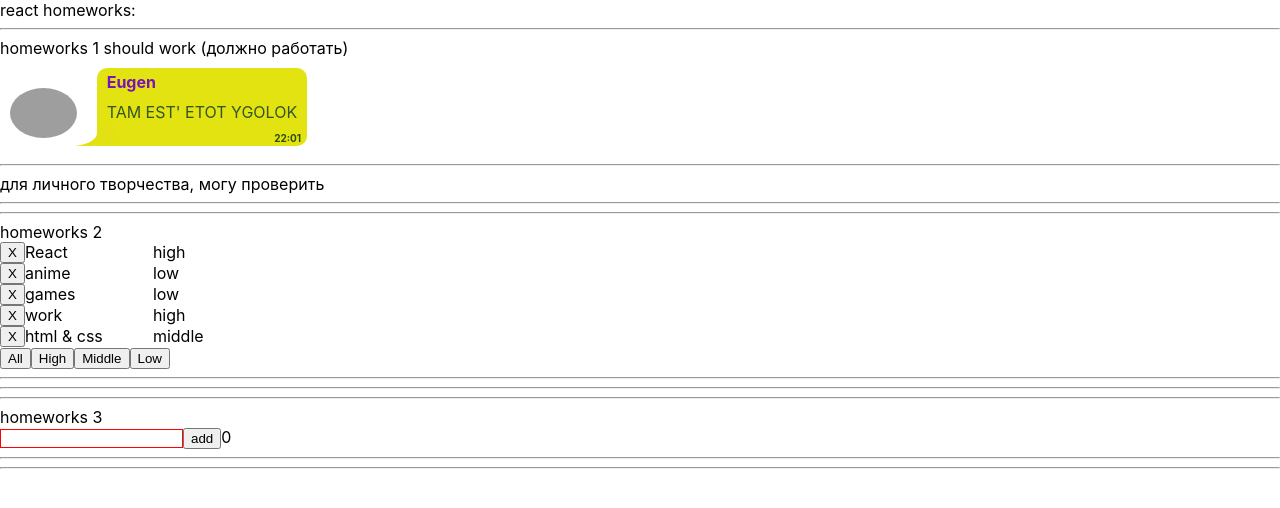
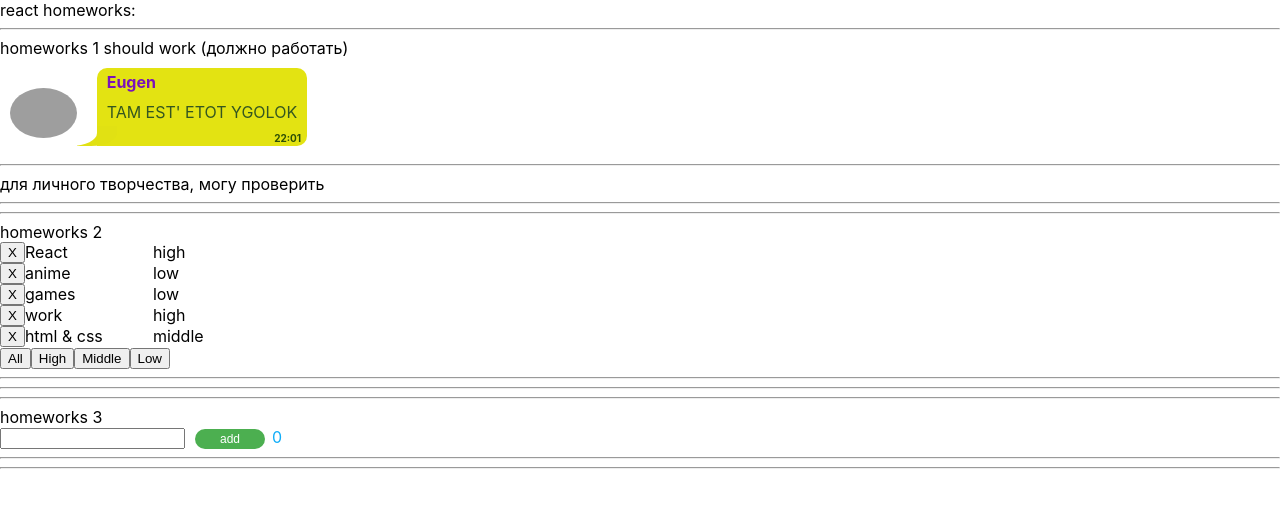
Before and after one commit to StepashkaSuicide/homeworks-by-ignat, a React (Create React App) app: page / in a window 1280 px wide. Shown: the top 508 px of the page. Built offline with nearby package versions, Linux system fonts and the light colour scheme; grey boxes are pictures that could not be loaded.

Commit message:
homework 3 completed

```diff
--- a/src/p2-homeworks/h2/Affairs.tsx
+++ b/src/p2-homeworks/h2/Affairs.tsx
@@ -18,9 +18,9 @@ function Affairs(props: AffairsPropsType) {
     ))
 
     const setAll = () => {props.setFilter('all')} // need to fix
-    const setHigh = () => {props.setFilter('low')}
+    const setHigh = () => {props.setFilter('high')}
     const setMiddle = () => {props.setFilter('middle')}
-    const setLow = () => {props.setFilter('high')}
+    const setLow = () => {props.setFilter('low')}
 
     return (
         <div>
--- a/src/p2-homeworks/h2/HW2.tsx
+++ b/src/p2-homeworks/h2/HW2.tsx
@@ -13,7 +13,7 @@ export type FilterType = 'all' | AffairPriorityType
 
 // constants
 let defaultAffairs: Array<AffairType> = [ // need to fix any
-    {_id: 1, name: 'React', priority: 'high '},
+    {_id: 1, name: 'React', priority: 'high'},
     {_id: 2, name: 'anime', priority: 'low'},
     {_id: 3, name: 'games', priority: 'low'},
     {_id: 4, name: 'work', priority: 'high'},
--- a/src/p2-homeworks/h3/Greeting.module.css
+++ b/src/p2-homeworks/h3/Greeting.module.css
@@ -4,4 +4,27 @@
 
 .error {
     border: 1px solid red;
+
 }
+
+.style {
+    font-size: 13px;
+    color: red;
+}
+.total {
+    margin-left:  7px;
+    color: #10adf8;
+}
+
+.button {
+    background-color: #4CAF50; /* Green */
+    border: none;
+    color: white;
+    padding: 3px 25px;
+    text-align: center;
+    text-decoration: none;
+    display: inline-block;
+    font-size: 12px;
+    margin-left: 10px;
+    border-radius: 25px;
+}
--- a/src/p2-homeworks/h3/Greeting.tsx
+++ b/src/p2-homeworks/h3/Greeting.tsx
@@ -1,6 +1,6 @@
 import React, {ChangeEvent} from 'react'
 import s from './Greeting.module.css'
-import {UserType} from "./HW3";
+
 
 type GreetingPropsType = {
     name: string // need to fix any
@@ -14,16 +14,15 @@ type GreetingPropsType = {
 const Greeting: React.FC<GreetingPropsType> = (
     {name, setNameCallback, addUser, error, totalUsers} // деструктуризация пропсов
 ) => {
-    const inputClass = s.error // need to fix with (?:)
+    const inputClass = error ? s.error : '' // need to fix with (?:)
 
 
     return (
         <div>
-
             <input value={name} onChange={setNameCallback} className={inputClass}/>
-            <span>{error}</span>
-            <button onClick={addUser}>add</button>
-            <span>{totalUsers}</span>
+            <button className={s.button} onClick={addUser}>add</button>
+            <span className={s.total}>{totalUsers}</span>
+            <div className={s.style}>{error}</div>
         </div>
     )
 }
--- a/src/p2-homeworks/h3/GreetingContainer.tsx
+++ b/src/p2-homeworks/h3/GreetingContainer.tsx
@@ -17,31 +17,24 @@ const GreetingContainer: React.FC<GreetingContainerPropsType> = ({users, addUser
     const [error, setError] = useState<string>('') // need to fix any
 
     const setNameCallback = (e: ChangeEvent<HTMLInputElement>) => {
-
-
-        if (!name || 0 === name.length) {
-
-         setName(e.currentTarget.value)
-        }else {
-
-        }
-
-
-
-
-
-
+        setName(e.currentTarget.value)
         // need to fix any сделать проверку:
         // 1) если имя нормальное - то добавить имя
         // 2) если не нормальное - добавить ошибку
-        // 3) если имя нормально очищаем ошибку
+        // 3) если имя нормальное очищаем ошибку
         // 4) если имя плохое очищаем имя
         // need to fix
     }
 
     const addUser = () => {
-        // alert('Hello')
+
+        if (name.trim() === '') {
+            return setError('wrong name')
+        }
+        alert('Hello')
         addUserCallback(name)
+        setError('')
+        setName('')
 
         // need to fix
     }
```
